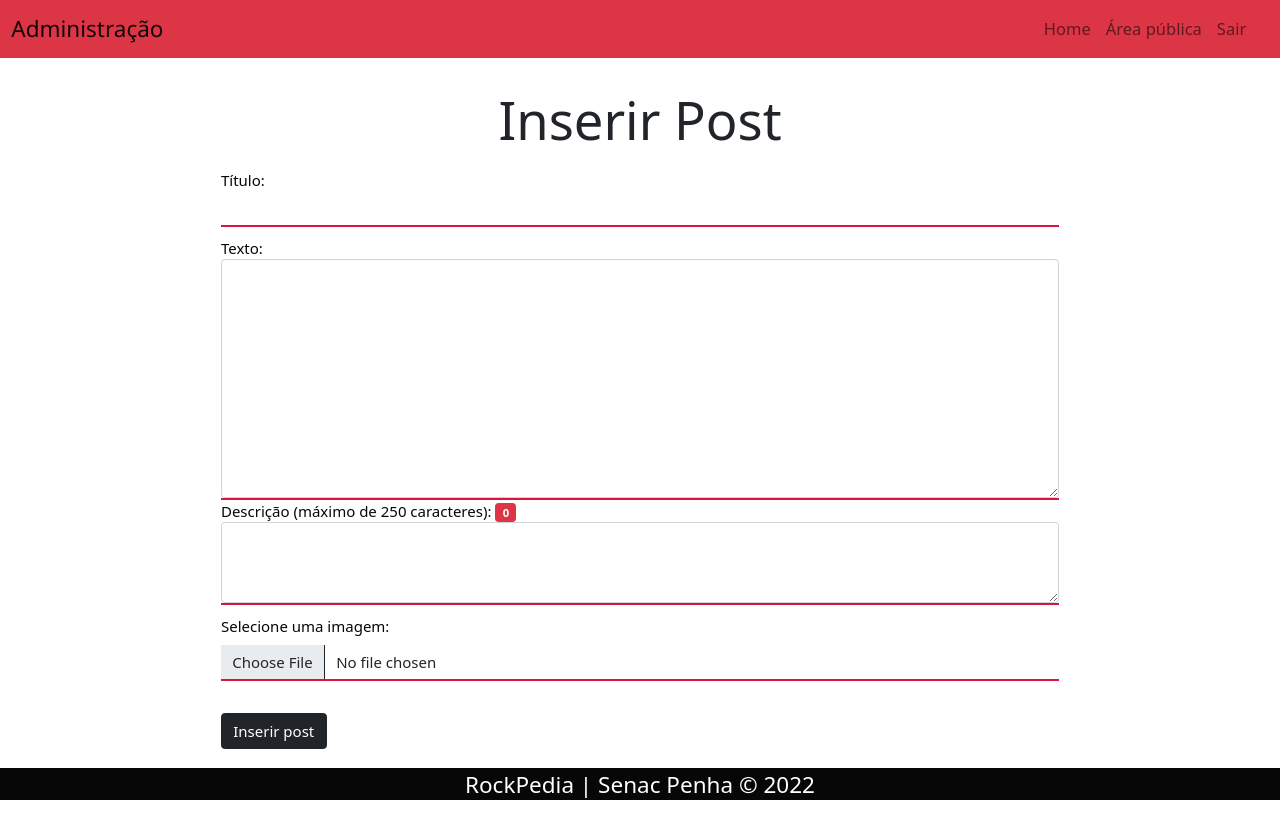
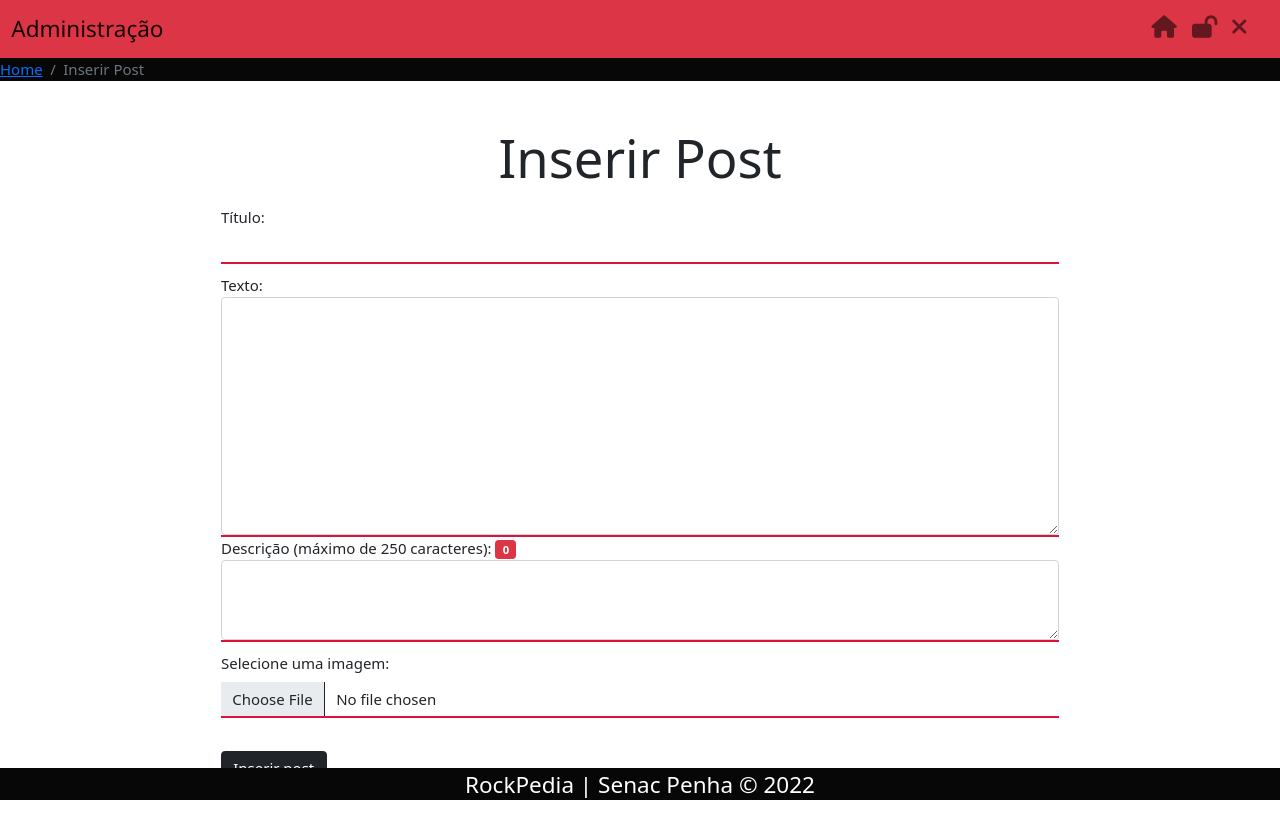
Before and after one commit to thaissechetin/rockpedia_senac, a PHP site: page /admin/post-insere.php in a window 1280 px wide. Run offline with PHP 8.4, Linux system fonts and the light colour scheme; the visitor is signed in with stand-in values (Sample User, id 1); some libraries are stand-ins or nearby versions; some web fonts are replaced.

Commit message:
breadcrumbs

```diff
--- a/css/style.css
+++ b/css/style.css
@@ -147,9 +147,24 @@ button {
     color: #070707;
 }
 
-form {
+.login {
     background-color: #fff;
     color: #070707;
+}
+
+.card-link {
+    color: darkblue;
+    font-size: 1.2rem;
+    font-weight: bolder;
+    text-decoration: none;
+}
+
+.card-link:hover {
+    color: darkblue;
+}
+
+.fa-xmark, .fa-lock-open, .fa-lock, .fa-house  {
+    font-size: 1.5rem;
 }
 
 @media screen and (max-width: 490px) {
--- a/includes/header-admin.php
+++ b/includes/header-admin.php
@@ -8,6 +8,16 @@ if (isset($_GET['sair'])) {
 }
 // Guardando o nome da página atual
 $pagina = basename($_SERVER['PHP_SELF']);
+switch ($pagina) {
+    case 'index.php': $titulo = "Home"; break;
+    case 'meu-perfil.php': $titulo = "Perfil"; break;
+    case 'posts.php': $titulo = "Posts"; break;
+    case 'post-insere.php': $titulo = "Inserir Post"; break;
+    case 'post-atualiza.php': $titulo = "Atualizar Post"; break;
+    case 'usuarios.php': $titulo = "Usuários"; break;
+    case 'usuario-insere.php': $titulo = "Inserir Usuário"; break;
+    default: $titulo = "Atualizar Usuário"; break;
+}
 ?>
 <!DOCTYPE html>
 <html lang="pt-br">
@@ -27,7 +37,7 @@ $pagina = basename($_SERVER['PHP_SELF']);
 
 <body>
     <header>
-        <nav class="navbar navbar-light navbar-expand-lg sticky-top bg-danger  fixed-top">
+        <nav class="navbar navbar-light navbar-expand-lg sticky-top bg-danger fixed-top">
             <div class="container-fluid">
                 <a class="navbar-brand logo" href="index.php">Administração</a>
                 <button class="navbar-toggler" type="button" data-bs-toggle="offcanvas" data-bs-target="#offcanvasNavbar" aria-controls="offcanvasNavbar">
@@ -41,18 +51,23 @@ $pagina = basename($_SERVER['PHP_SELF']);
                     <div class="offcanvas-body">
                         <ul class="navbar-nav justify-content-end flex-grow-1 pe-3">
                             <li class="nav-item">
-                                <a class="nav-link" aria-current="page" href="index.php">Home</a>
+                                <a class="nav-link" aria-current="page" href="index.php"><i class="fa-solid fa-house"></i></a>
                             </li>
                             <li class="nav-item">
-                                <a class="nav-link" aria-current="page" href="../index.php" target="_blank">Área pública</a>
+                                <a class="nav-link" aria-current="page" href="../index.php" target="_blank"><i class="fa-solid fa-lock-open"></i></a>
                             </li>
                             <li class="nav-item">
-                                <a class="nav-link" aria-current="page" href="?sair">Sair</a>
+                                <a class="nav-link" aria-current="page" href="?sair"><i class="fa-solid fa-xmark"></i></a>
                             </li>
                         </ul>
                     </div>
                 </div>
             </div>
         </nav>
+        <nav aria-label="breadcrumb">
+            <ol class="breadcrumb">
+                <li class="breadcrumb-item" aria-current="page"><a href="index.php">Home</a></li>
+                <li class="breadcrumb-item active" aria-current="page"><?=$titulo?></li>
+            </ol>
     </header>
     <main class="container">
--- a/includes/header.php
+++ b/includes/header.php
@@ -57,10 +57,10 @@ switch ($pagina) {
                     <div class="offcanvas-body">
                         <ul class="navbar-nav justify-content-end flex-grow-1 pe-3">
                             <li class="nav-item">
-                                <a class="nav-link" aria-current="page" href="index.php">Home</a>
+                                <a class="nav-link" aria-current="page" href="index.php"><i class="fa-solid fa-house"></i></a>
                             </li>
                             <li class="nav-item">
-                                <a class="nav-link" aria-current="page" href="login.php">Login</a>
+                                <a class="nav-link" aria-current="page" href="login.php"><i class="fa-solid fa-lock"></i></a>
                             </li>
                         </ul>
                         <form class="d-flex" action="search.php" method="get">
--- a/login.php
+++ b/login.php
@@ -57,7 +57,7 @@ if (isset($_POST['entrar'])) {
   <p class="text-center display-6 text-danger">
     <?= $feedback ?>
   </p>
-  <form action="" method="post" id="form-login" name="form-login" class="card">
+  <form action="" method="post" id="form-login" name="form-login" class="card login">
     <div class="form-group label-float">
       <label for="email">E-mail:</label>
       <br>
--- a/search.php
+++ b/search.php
@@ -4,7 +4,7 @@ require "includes/funcoes-posts.php";
 $termo = filter_input(INPUT_GET, 'q', FILTER_SANITIZE_SPECIAL_CHARS);
 $resultado = busca($conexao, $termo);
 ?>
-
+<article class="container">
     <h2 class="col-12 font-weight-light">
         Você procurou por <span class="badge bg-dark"><?= $termo ?></span>
         e obteve <span class="badge bg-info"><?= count($resultado) ?> resultados</span>
@@ -25,7 +25,7 @@ $resultado = busca($conexao, $termo);
             </article>
         </div>
     <?php } ?>
-
+</article>
 <?php
 require "includes/footer.php";
 ?>
```
Lines whose indentation alone changed are shown as unchanged.
